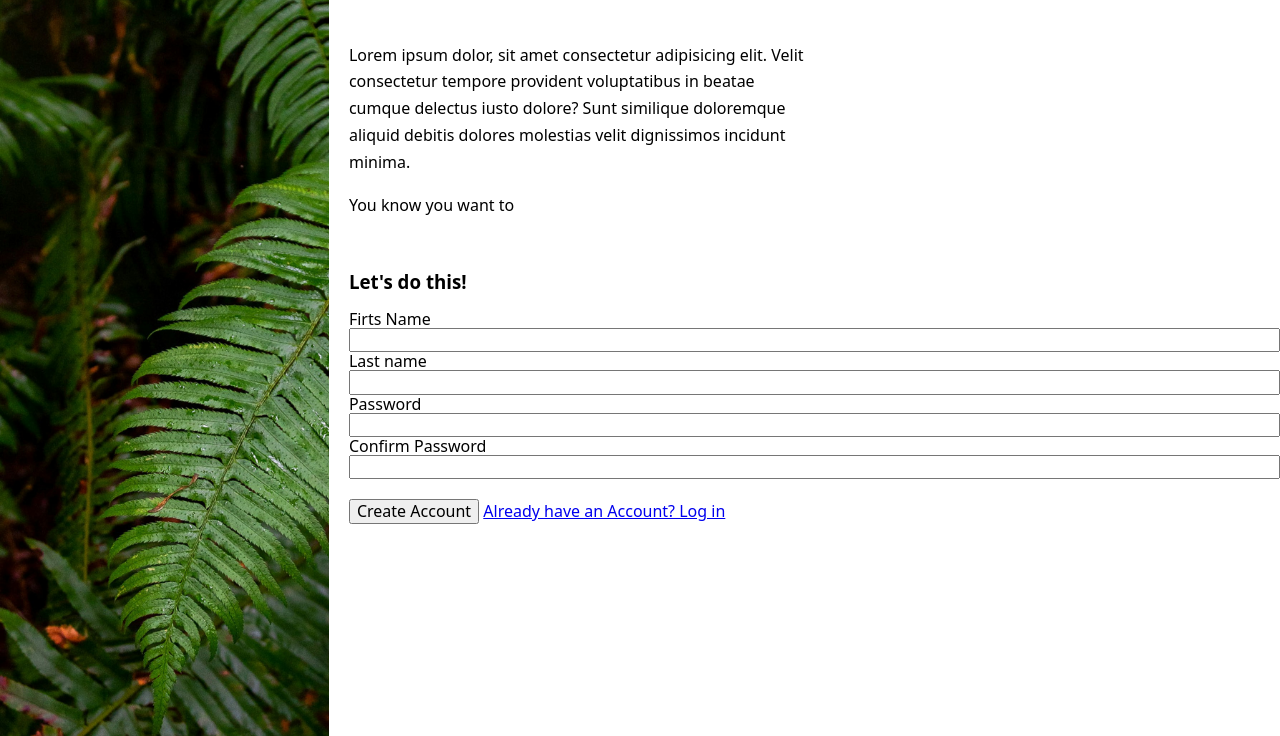
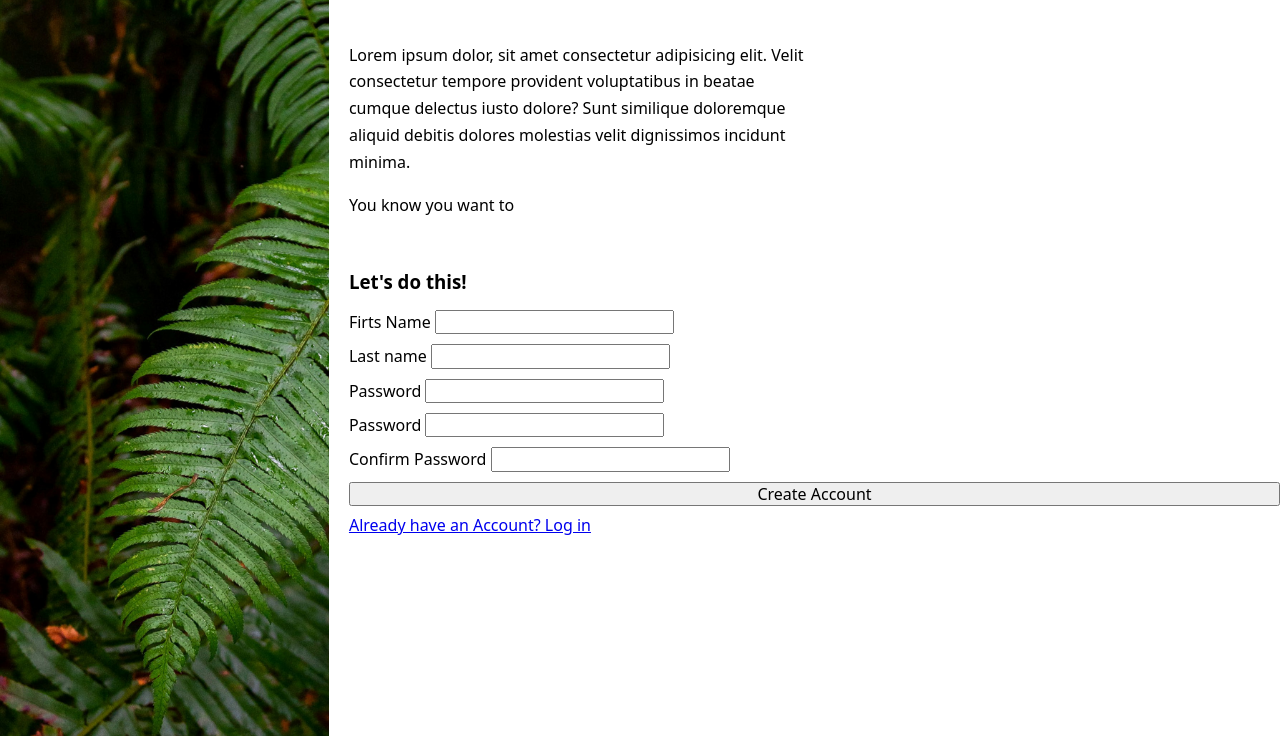
Before and after one commit to JosCariDe/odin-sign-upfForm, a plain HTML site: page index.html in a window 1280 px wide. Shown: the part 64-800 px from the top of the page. Drawn offline with Linux system fonts and the light colour scheme.

Commit message:
Editado el html y mejorado esqueleto Falta aplicar fuente que se requiere Organizar bien el formalario segun el diseño

```diff
--- a/index.html
+++ b/index.html
@@ -24,29 +24,37 @@
             </div>
             <div class="right-form">
                 <h3>Let's do this!</h3>
-                <div class="container-form">
-                    <label for="firts-name">Firts Name</label>
-                    <input name="firts-name" type="text">
+                <form action="#" method="get" class="container-form">
+                   <div>
+                        <label for="firts-name">Firts Name</label>
+                        <input name="firts-name" id="firts-name" type="text">
+                   </div>
 
+                   <div>
+                        <label for="last-name">Last name</label>
+                        <input name="last-name" id="last-name" type="text">
+                   </div>
 
-                    <label for="last-name">Last name</label>
-                    <input name="last-name" type="text">
+                   <div>
+                        <label for="password">Password</label>
+                        <input name="password" id="password" type="password">
+                   </div>
 
+                   <div>
+                        <label for="password">Password</label>
+                        <input name="password" id="password" type="password">
+                   </div>
 
-                    <label for="password">Password</label>
-                    <input name="password" type="password">
+                   <div>
+                        <label for="confirm-password">Confirm Password</label>
+                        <input name="confirm-password" id="confirm-password" type="password">
+                   </div>
 
+                   <button>Create Account</button>
+                   <a href="#">Already have an Account? Log in</a>
 
-                    <label for="confirm-password">Confirm Password</label>
-                    <input name="confirm-password" type="password">
-                </div>
+                </form>
 
-
-            </div>
-            <div class="right-button">
-
-                <button>Create Account</button>
-                <a href="#">Already have an Account? Log in</a>
             </div>
         </div>
     </div>
--- a/src/styles/style.css
+++ b/src/styles/style.css
@@ -1,8 +1,3 @@
-
-html {
-    padding: 0;
-    margin: 0;
-}
 
 #left-img {
     width: 400px;
@@ -37,4 +32,5 @@ html {
 .container-form {
     display: flex;
     flex-direction: column;
+    gap: 1rem;
 }
```
